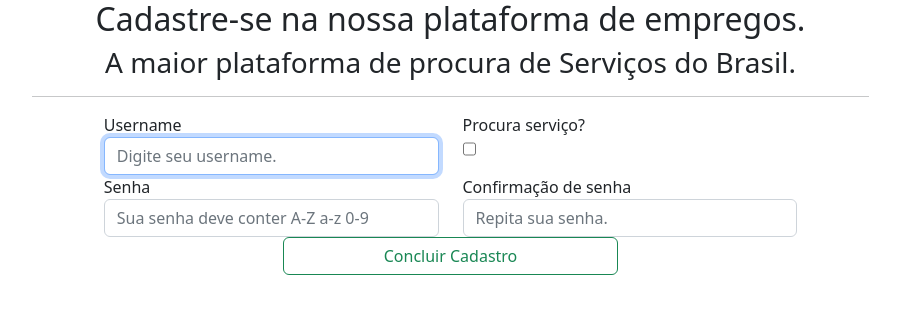
After one commit to mozartnp/encontra-servico, a Django app: page /create_user/ in a window 1280 px wide. The commit adds this page. Shown: the top 314 px of the page, without its empty margins (143-1043 px from the left). Run offline with Django 4.2, Linux system fonts and the light colour scheme; some libraries are stand-ins or nearby versions.

Commit message:
Create user

```diff
--- /dev/null
+++ b/backend/apps/core/templates/user/create_user.html
@@ -0,0 +1,52 @@
+{% extends 'base.html' %}
+
+{% load static %}
+
+{% load widget_tweaks %}
+
+{% block title %}Create User{% endblock %}
+
+{% block content %}
+
+<main>
+
+    <div class="container">
+        <div class="col-lg-9 offset-lg-1">
+
+            <section>
+                <h2 class="text-center">Cadastre-se na nossa plataforma de empregos.</h2>
+                <h3 class="text-center">A maior plataforma de procura de Serviços do Brasil.</h3>
+                <hr>
+            </section>
+
+            <section>
+                <form method="post" class="row justify-content-center">
+                    {% csrf_token %}
+
+                    {% for field in form.visible_fields %}
+                        {% if field.name == "is_client" %}
+                            <div class="form-group col-sm-5">
+                                <label for="{{ field.id_for_label }}">{{ field.label }}</label>
+                                {{ field|add_class:"form-check" }}
+                            </div>
+                        {% else %}
+                            <div class="form-group col-sm-5">
+                                <label for="{{ field.id_for_label }}">{{ field.label }}</label>
+                                {{ field|add_class:"form-control" }}
+                            </div>
+                        {% endif %}
+                    {% endfor %}
+
+                    <div class="col-sm-5 botaoVerde">
+                        <button class="w-100 btn btn-outline-success" type="submit">Concluir Cadastro</button>
+                    </div>
+
+                </form>
+            </section>
+
+        </div>
+    </div>
+
+</main>
+
+{% endblock %}
--- a/backend/apps/core/urls.py
+++ b/backend/apps/core/urls.py
@@ -2,7 +2,7 @@ from django.contrib.auth.views import LogoutView
 from django.urls import path, reverse_lazy
 from django.views.generic.base import RedirectView
 
-from backend.apps.core.views.userViews import LoginCustomView
+from backend.apps.core.views.userViews import LoginCustomView, CreateUserCreateView
 
 app_name = 'core'
 
@@ -11,4 +11,5 @@ urlpatterns = [
 
     path('login/', LoginCustomView.as_view(), name='login_custom'),
     path('logout/', LogoutView.as_view(next_page=reverse_lazy('core:login_custom')), name='logout_custom'),
+    path('create_user/', CreateUserCreateView.as_view(), name='create_user')
 ]
--- a/backend/apps/core/views/userViews.py
+++ b/backend/apps/core/views/userViews.py
@@ -1,7 +1,9 @@
 from django.contrib.auth.views import LoginView
 from django.http import HttpResponseRedirect
+from django.views.generic import CreateView
 
 from backend.apps.custom_user.models import CustomUser
+from backend.apps.custom_user.forms import CreateUserForms
 
 class LoginCustomView(LoginView):
     """
@@ -13,3 +15,11 @@ class LoginCustomView(LoginView):
         if self.request.user.is_authenticated:
             return HttpResponseRedirect(self.success_url)
         return super().dispatch(request, *args, **kwargs)
+
+class CreateUserCreateView(CreateView):
+    """
+    Class Create View to create a new User
+    """
+    model = CustomUser
+    template_name = 'user/create_user.html'
+    form_class = CreateUserForms
--- /dev/null
+++ b/backend/apps/custom_user/forms.py
@@ -0,0 +1,38 @@
+from django import forms
+from django.contrib.auth.forms import UserCreationForm
+
+from backend.apps.custom_user.models import CustomUser
+
+class CreateUserForms(UserCreationForm):
+
+    class Meta:
+        model = CustomUser
+        fields = (
+            'username',
+            'is_client',
+            'password1',
+            'password2'
+        )
+        labels = {
+            'is_client' : 'Procura serviço?'
+        }
+        widgets= {
+            'username' : forms.TextInput(
+                attrs={
+                    'placeholder': 'Digite seu username.',
+                }
+            ),
+        }
+
+    def __init__(self, *args, **kwargs):
+        super(CreateUserForms, self).__init__(*args, **kwargs)
+        self.fields['password1'].widget = forms.PasswordInput(
+            attrs={
+                'placeholder': 'Sua senha deve conter A-Z a-z 0-9',
+            }
+        )
+        self.fields['password2'].widget = forms.PasswordInput(
+            attrs={
+                'placeholder': 'Repita sua senha.',
+            }
+        )
--- a/backend/apps/custom_user/models.py
+++ b/backend/apps/custom_user/models.py
@@ -8,13 +8,16 @@ class CustomUserManager(BaseUserManager):
     '''
     Class to create a user
     '''
-    def create_user(self, username, password=None):
+    def create_user(self, username, is_client, password=None):
         if not username:
             raise ValueError("Username is required.")
+        if not is_client:
+            raise ValueError("is_client is required.")
 
         user = self.model(
             username = username,
             collaborator = collaborator,
+            is_client = is_client,
         )
 
         user.set_password(password)
@@ -22,13 +25,16 @@ class CustomUserManager(BaseUserManager):
         user.save(using=self._db)
         return user
 
-    def create_superuser(self, username, password):
+    def create_superuser(self, username, password, is_client):
         if not username:
             raise ValueError("Username is required.")
+        if not is_client:
+            raise ValueError("is_client is required.")
 
         user = self.model(
             username = username,
             password = password,
+            is_client = is_client,
         )
 
         user.is_admin = True
@@ -45,6 +51,7 @@ class CustomUser(AbstractBaseUser):
     '''
     id_user = models.UUIDField(primary_key=True, default=uuid.uuid4, editable=False)
     username = models.CharField(max_length=254, unique=True)
+    is_client = models.BooleanField(help_text="If true is a client, if false is a company")
 
     date_joined = models.DateTimeField(auto_now_add=True)
     last_login = models.DateTimeField(auto_now=True)
@@ -54,6 +61,7 @@ class CustomUser(AbstractBaseUser):
     is_superuser = models.BooleanField(default=False)
 
     USERNAME_FIELD = 'username'
+    REQUIRED_FIELDS = ['is_client',]
 
     objects = CustomUserManager()
 
```
Also changed, not shown: backend/apps/core/templates/user/login.html (+7 -6 lines), backend/apps/custom_user/migrations/0001_initial.py.
